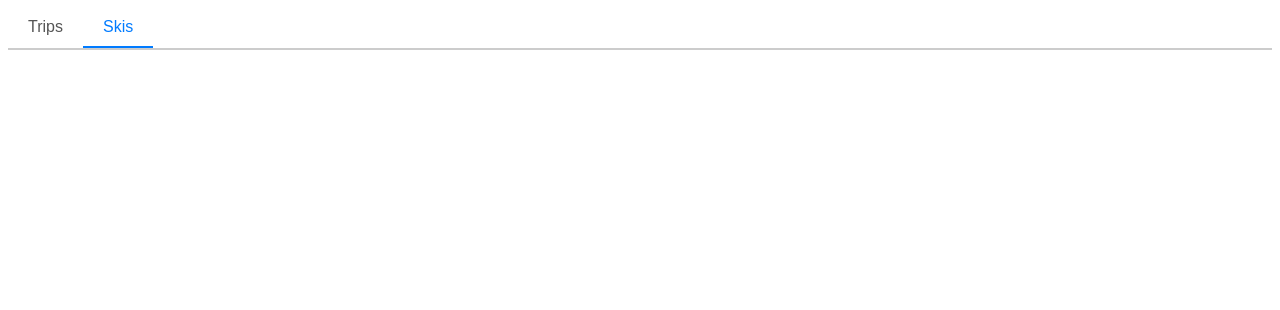
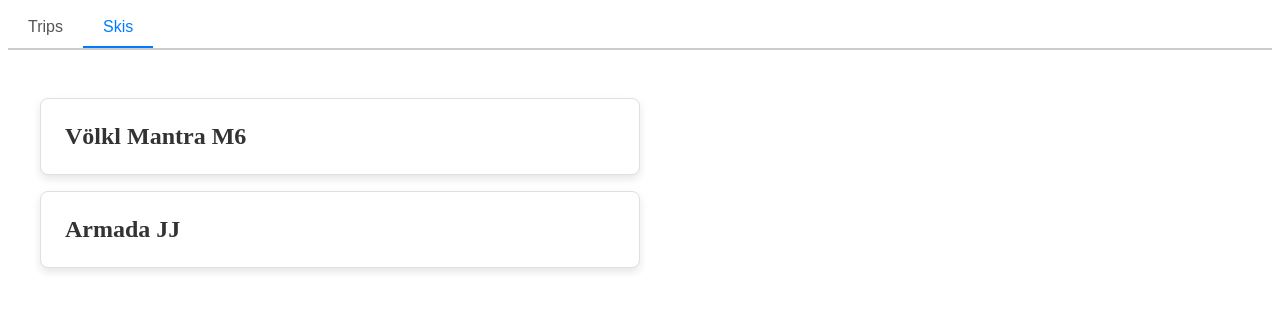
Before and after one commit to mp14O4/skitrips, an Angular app: page / in a window 1280 px wide. Both pictures are taken after a click on the button "Skis". Shown: the top 310 px of the page. Built offline with nearby package versions, Linux system fonts and the light colour scheme.

Commit message:
style ski cards

```diff
--- a/src/app/components/ski-list/ski-list.component.html
+++ b/src/app/components/ski-list/ski-list.component.html
@@ -1,5 +1,5 @@
 @for (ski of skis; track ski.id) {
-  <div>
-    <!-- TODO show ski details -->
+  <div class="ski-card">
+    <h3 class="ski-name">{{ ski.name }}</h3>
   </div>
 }
--- a/src/app/components/ski-list/ski-list.component.scss
+++ b/src/app/components/ski-list/ski-list.component.scss
@@ -0,0 +1,36 @@
+:host {
+  display: flex;
+  flex-direction: column;
+  align-items: flex-start;
+  justify-content: flex-start;
+
+  width: 100%;
+  height: 100%;
+
+  gap: 1rem; /* Space between ski cards */
+  padding: 1rem; /* Padding for the entire list */
+  box-sizing: border-box;
+}
+
+.ski-card {
+  background-color: #ffffff; /* White background for the card */
+  border: 1px solid #e0e0e0; /* Light grey border */
+  border-radius: 8px; /* Rounded corners */
+  box-shadow: 0 4px 8px rgba(0, 0, 0, 0.1); /* Subtle shadow */
+  padding: 1.5rem;
+  width: 100%; /* Take full width of the host */
+  max-width: 600px; /* Max width for readability */
+  box-sizing: border-box;
+  transition: transform 0.2s ease-in-out; /* Smooth hover effect */
+
+  &:hover {
+    transform: translateY(-5px); /* Lift card on hover */
+  }
+}
+
+.ski-name {
+  font-size: 1.5rem;
+  font-weight: 600;
+  color: #333333;
+  margin: 0;
+}
```
